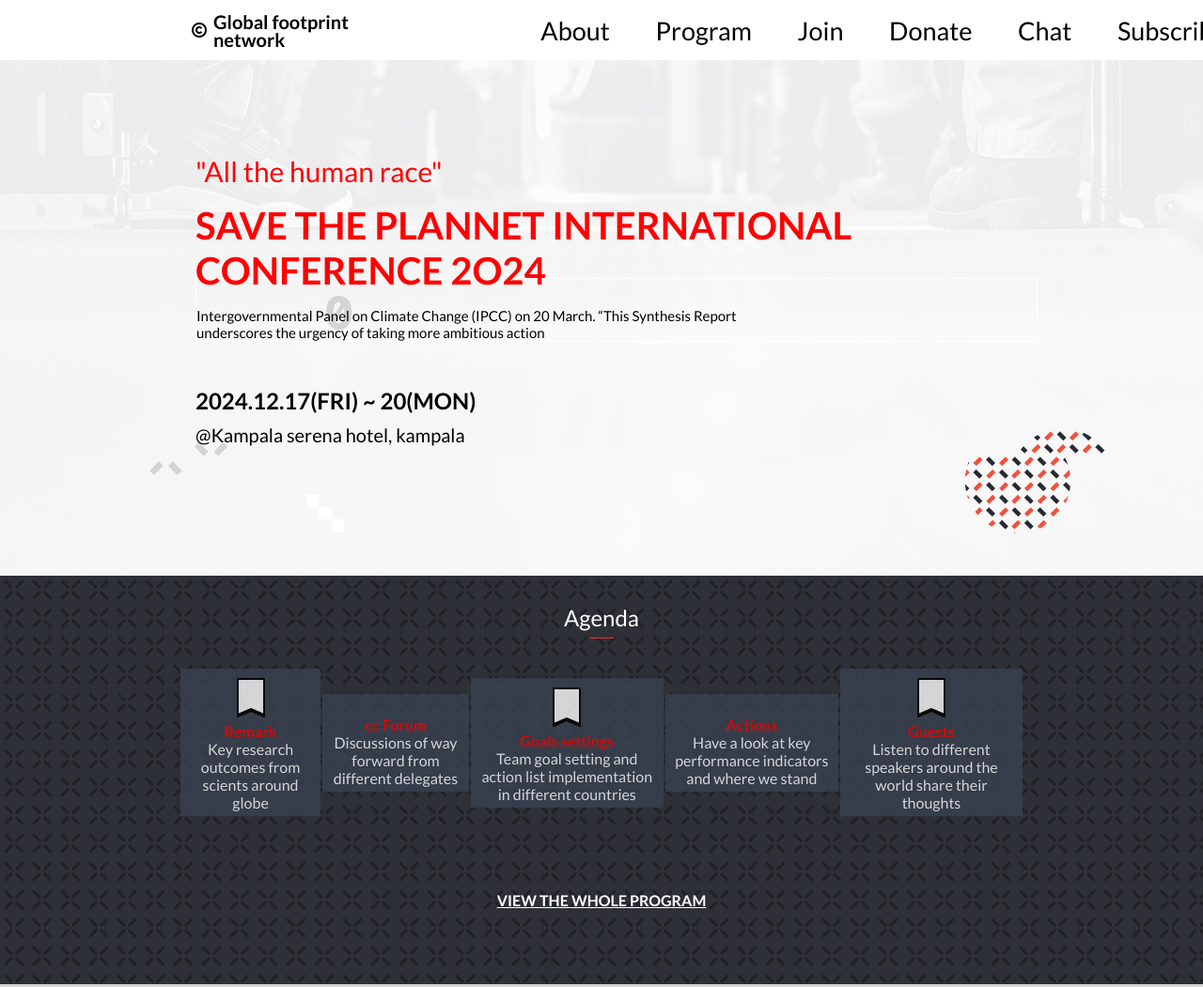
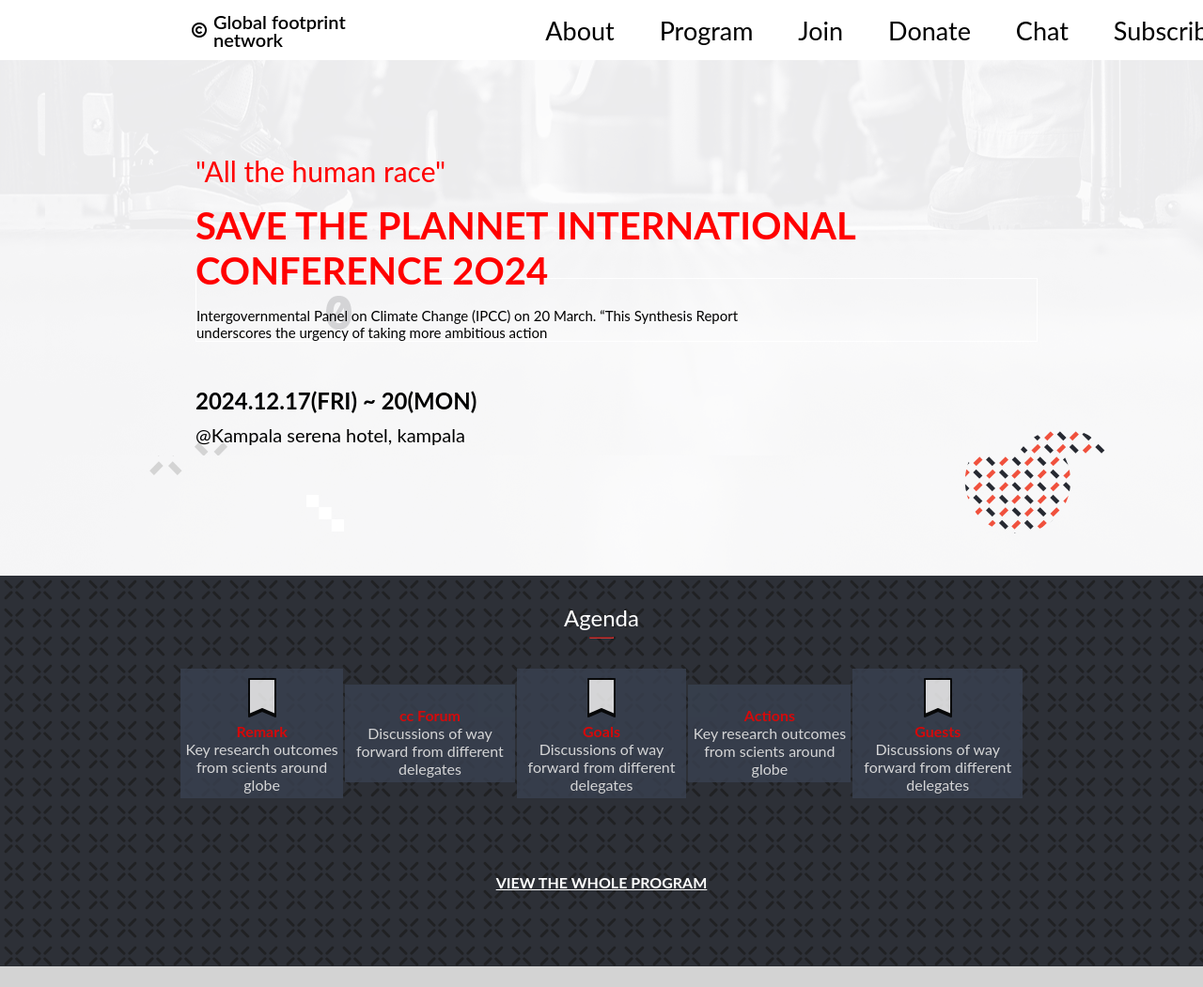
Before and after one commit to cosywasswa/Capstone-Project1, a website: page index.html in a window 1280 px wide. Shown: the top 1051 px of the page at 94% size. Drawn offline with Linux system fonts and the light colour scheme; a web font is replaced by a local one.

Commit message:
Added more elements for the home page

```diff
--- a/index.html
+++ b/index.html
@@ -5,12 +5,7 @@
     <meta http-equiv="X-UA-Compatible" content="IE=edge" />
     <meta name="viewport" content="width=device-width, initial-scale=1.0" />
     <title>Save the plannet conference</title>
-    <link rel="preconnect" href="https://fonts.googleapis.com" />
-    <link rel="preconnect" href="https://fonts.gstatic.com" crossorigin />
-    <link
-      href="https://fonts.googleapis.com/css2?family=Crete+Round&family=Inter:wght@100;200;300&family=Lato:ital,wght@0,100;0,300;0,400;0,700;0,900;1,100;1,300;1,400;1,700;1,900&family=Poppins:ital,wght@0,200;0,300;0,400;0,500;0,600;0,700;0,800;1,400;1,500;1,600;1,700&family=Roboto+Serif:wght@500&display=swap"
-      rel="stylesheet"
-    />
+    <link rel="stylesheet" href="https://use.typekit.net/kix3hqc.css">
     <link rel="stylesheet" href="style.css" />
   </head>
   <body>
@@ -18,8 +13,8 @@
       <nav>
       <ul class="nav-mobile2">
         <li><a href="About.html" class="links">About</a></li>
-        <li><a href="#about" class="links">Programs</a></li>
-        <li><a href="#" class="links">Speakers</a></li>
+        <li><a href="#programs" class="links">Programs</a></li>
+        <li><a href="#speakers" class="links">Speakers</a></li>
       </ul>
       <div class="hamburger">
         <span class="lines"></span>
@@ -27,7 +22,7 @@
         <span class="lines"></span>
       </div>
       <ul class="nav-desktop">
-        <li><a href="About.html" class="desktop-items">About</a></li>
+        <li class="abt"><a href="About.html" class="desktop-items">About</a></li>
         <li><a href="#about" class="desktop-items">Program</a></li>
         <li><a href="#" class="desktop-items">Join</a></li>
         <li><a href="#" class="desktop-items">Donate</a></li>
@@ -65,7 +60,7 @@
         </div>
       </div>
     </div>
-        <div class="programs">
+        <div class="programs" id="programs">
           <div class="agenda">
           <h2>Agenda</h2>
           <hr>
@@ -101,10 +96,10 @@
               <img src="images/icon1.png" alt="" />
             </div>
             <div>
-              <h4>Goals settings</h4>
+              <h4>Goals</h4>
             </div>
             <div>
-              <p>Team goal setting and action list implementation in different countries
+              <p>Discussions of way forward from different delegates
               </p>
           </div>
           </div>
@@ -116,7 +111,7 @@
               <h4>Actions</h4>
             </div>
             <div>
-              <p>Have a look at key performance indicators and where we stand
+              <p>Key research outcomes from scients around globe
               </p>
           </div>
           </div>
@@ -128,7 +123,7 @@
               <h4>Guests</h4>
             </div>
             <div>
-              <p>Listen to different speakers around the world share their thoughts
+              <p>Discussions of way forward from different delegates
               </p>
           </div>
           </div>
@@ -143,7 +138,7 @@
           </div>
         </div>
         </div>
-        <div class="container-speakers">
+        <div class="container-speakers" id="speakers">
         </div>
         </section>
       </div>
```
